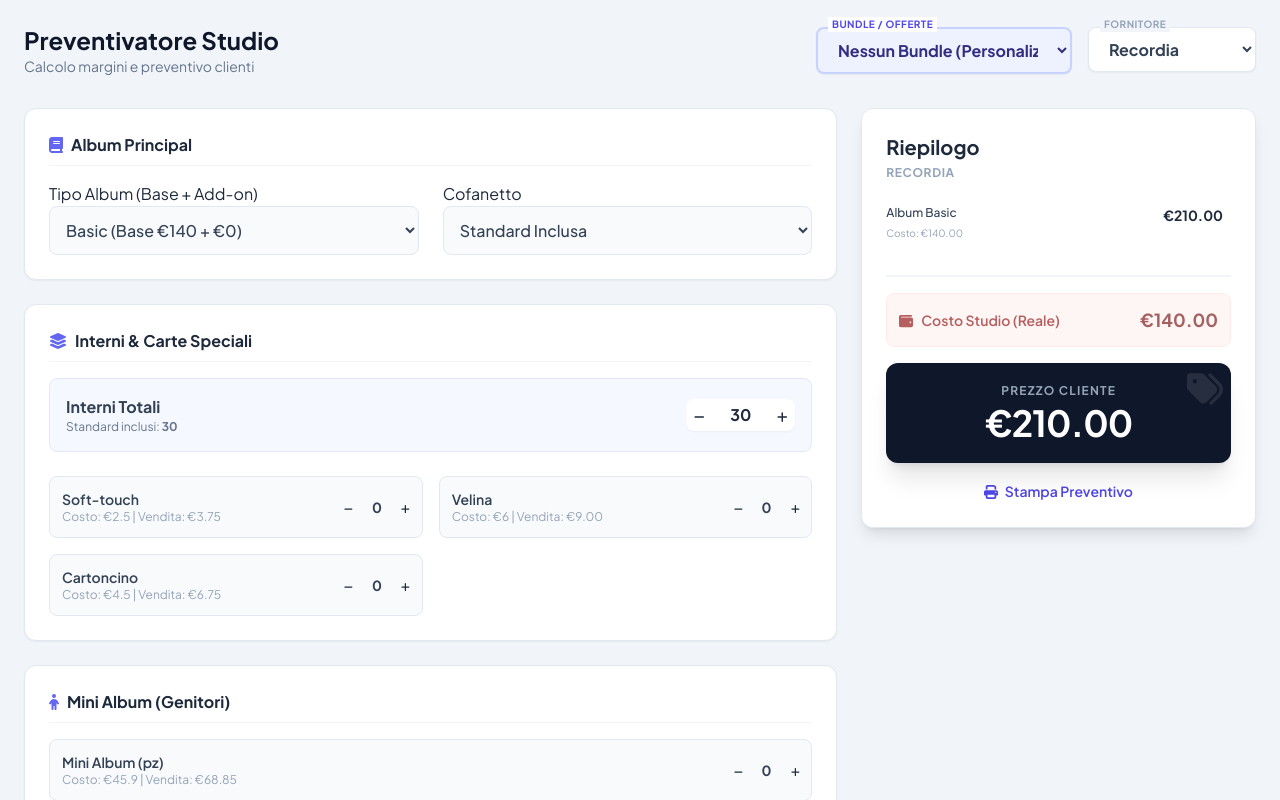
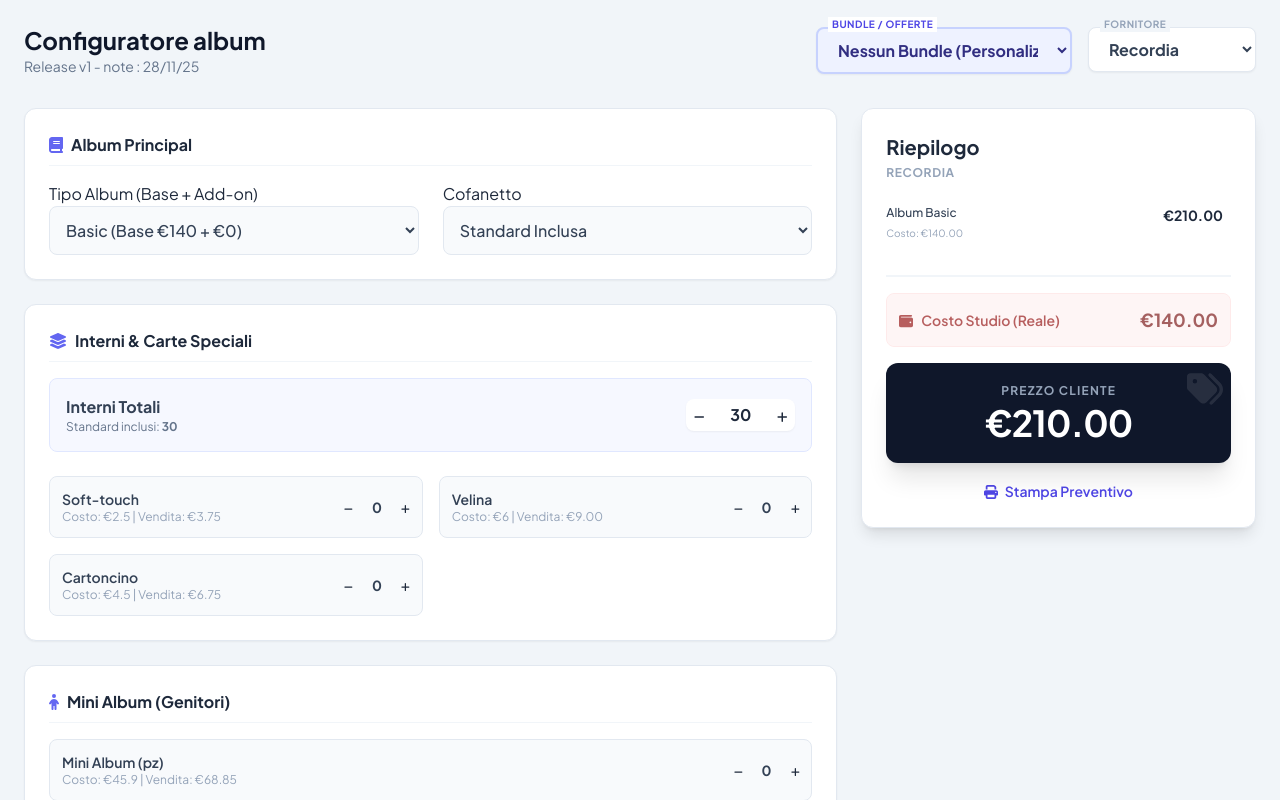
Before and after one commit to AngeloCodesShit/Configuratore-album-AM-web-based, a plain HTML site: page index.html in a window 1280 px wide. Shown: the top 800 px of the page. Drawn offline with nearby package versions, Linux system fonts and the light colour scheme.

Commit message:
minor ui fixes

```diff
--- a/index.html
+++ b/index.html
@@ -3,7 +3,7 @@
 <head>
     <meta charset="UTF-8">
     <meta name="viewport" content="width=device-width, initial-scale=1.0">
-    <title>Preventivatore Studio - Avanzato</title>
+    <title>Configuratore album </title>
     <script src="https://cdn.tailwindcss.com"></script>
     <script src="https://cdnjs.cloudflare.com/ajax/libs/font-awesome/6.4.0/js/all.min.js"></script>
     <style>
@@ -33,8 +33,8 @@
         <!-- HEADER -->
         <div class="lg:col-span-12 flex flex-col md:flex-row justify-between items-center mb-2 no-print gap-4">
             <div>
-                <h1 class="text-2xl font-bold text-slate-900">Preventivatore Studio</h1>
-                <p class="text-sm text-slate-500">Calcolo margini e preventivo clienti</p>
+                <h1 class="text-2xl font-bold text-slate-900">Configuratore album</h1>
+                <p class="text-sm text-slate-500">Release v1 - note : 28/11/25</p>
             </div>
 
             <div class="flex gap-4">
```
